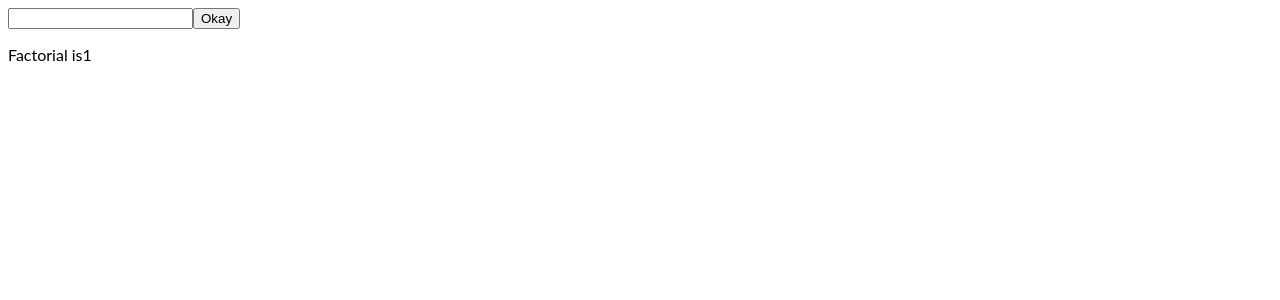
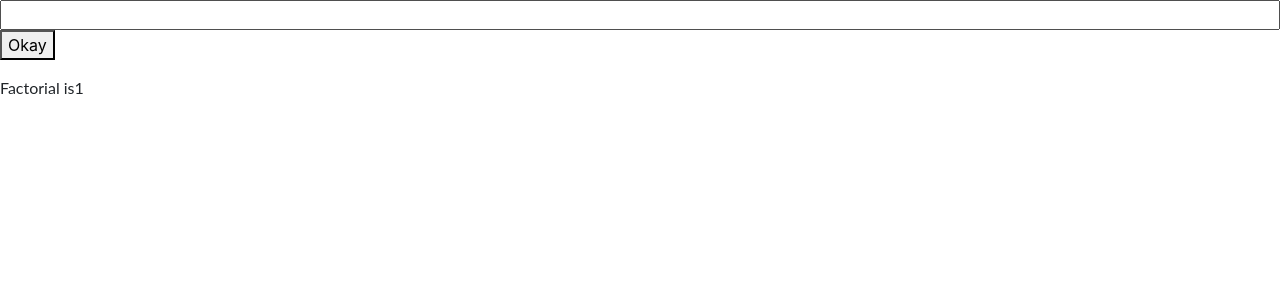
Before and after one commit to dhananjaypatil707/react-Factorial, a React (Create React App) app: page / in a window 1280 px wide. Shown: the top 300 px of the page. Built offline with nearby package versions, Linux system fonts and the light colour scheme.

Commit message:
3 files modified

```diff
--- a/public/index.html
+++ b/public/index.html
@@ -1 +1,13 @@
-<div id="root"></div>
+<html>
+
+<head>
+	<link rel="stylesheet" href="https://cdn.jsdelivr.net/npm/bootstrap@4.6.0/dist/css/bootstrap.min.css"
+		integrity="sha384-B0vP5xmATw1+K9KRQjQERJvTumQW0nPEzvF6L/Z6nronJ3oUOFUFpCjEUQouq2+l" crossorigin="anonymous">
+
+</head>
+
+<body>
+	<div id="root"></div>
+</body>
+
+</html>
--- a/src/DemoEvent.js
+++ b/src/DemoEvent.js
@@ -18,7 +18,11 @@ class MyEvent extends React.Component {
   render() {
     return (
       <div>
-        <input type="text" onChange={this.inputTextChange} />
+        <input
+          className="container-fluid"
+          type="text"
+          onChange={this.inputTextChange}
+        />
         <button onClick={this.myButtonClick}>Okay</button>
         <p>{this.state.val2}</p>
         <p>
--- a/src/style.css
+++ b/src/style.css
@@ -1,3 +1,7 @@
 h1, p {
   font-family: Lato;
 }
+
+.input{
+
+}
```
